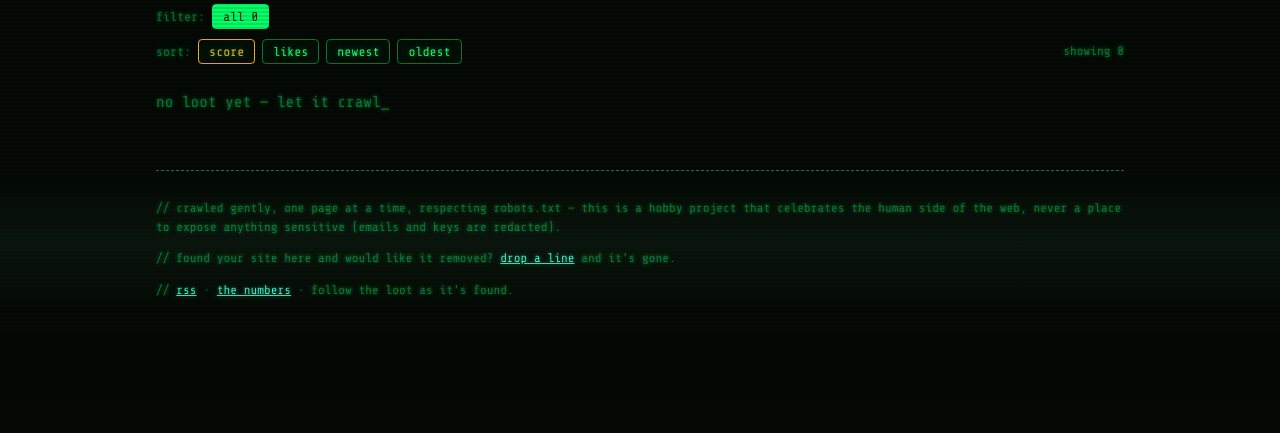
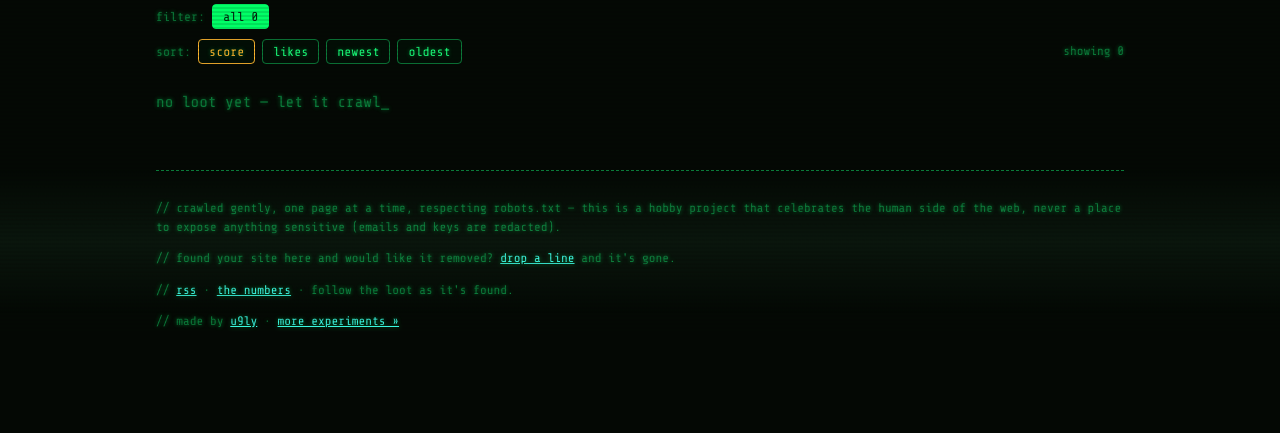
Before and after one commit to j-stroup/Crawlers, a PHP site: page /index.php in a window 1280 px wide. Shown: the part 467-900 px from the top of the page. Before the commit the page ends 765 px from the top, so only its background shows below. Run offline with PHP 8.4, Linux system fonts and the light colour scheme.

Commit message:
Added -Made by- line in footer

```diff
--- a/site/partials/foot.php
+++ b/site/partials/foot.php
@@ -5,6 +5,7 @@
     <p>// found your site here and would like it removed?
        <a href="mailto:<?= h(cfg()['contact']) ?>">drop a line</a> and it's gone.</p>
     <p>// <a href="/feed.xml">rss</a> &middot; <a href="/stats.php">the numbers</a> &middot; follow the loot as it's found.</p>
+    <p>// made by <a href="https://stroupphoto.com" target="_blank" rel="noopener">u9ly</a> &middot; <a href="https://stroupphoto.com" target="_blank" rel="noopener">more experiments &raquo;</a></p>
   </footer>
 </div>
 <!-- the "close" egg: the red dot doesn't close v0rt, it powers up a terminal -->
```
